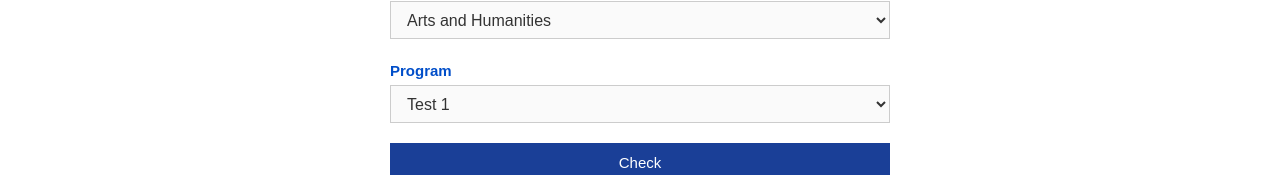
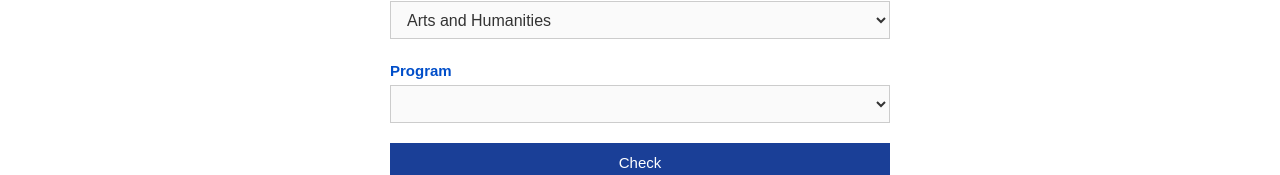
Before and after one commit to sadihasanov/react-widget, a React (Create React App) app: page / in a window 1280 px wide. Shown: the part 424-599 px from the top of the page. Built offline with nearby package versions, Linux system fonts and the light colour scheme.

Commit message:
Progress

```diff
--- a/src/App.js
+++ b/src/App.js
@@ -2934,7 +2934,7 @@ function App() {
             className="reddit_widget__input"
             name="university"
             id="university"
-            value={universities || ""}
+            value={university || ""}
             onChange={(event) => handleChange(event.target)}
           >
             <option key={`university_disabled`} value="null" disabled>
@@ -2978,11 +2978,12 @@ function App() {
             <option key={`specific_disabled`} value="null" disabled>
               - Select Program -
             </option>
-            {["Test 1", "Test 2"].map((specificSubject, idx) => (
-              <option key={`specific_${idx}`} value={specificSubject}>
-                {specificSubject}
-              </option>
-            ))}
+            {specificSubjects &&
+              specificSubjects.map((specificSubject, idx) => (
+                <option key={`specific_${idx}`} value={specificSubject}>
+                  {specificSubject}
+                </option>
+              ))}
           </select>
         </div>
         <button className="reddit_widget__button" onClick={() => {}}>
```
Also changed, not shown: 1 other file (tests, documents, lock files or other folders).
